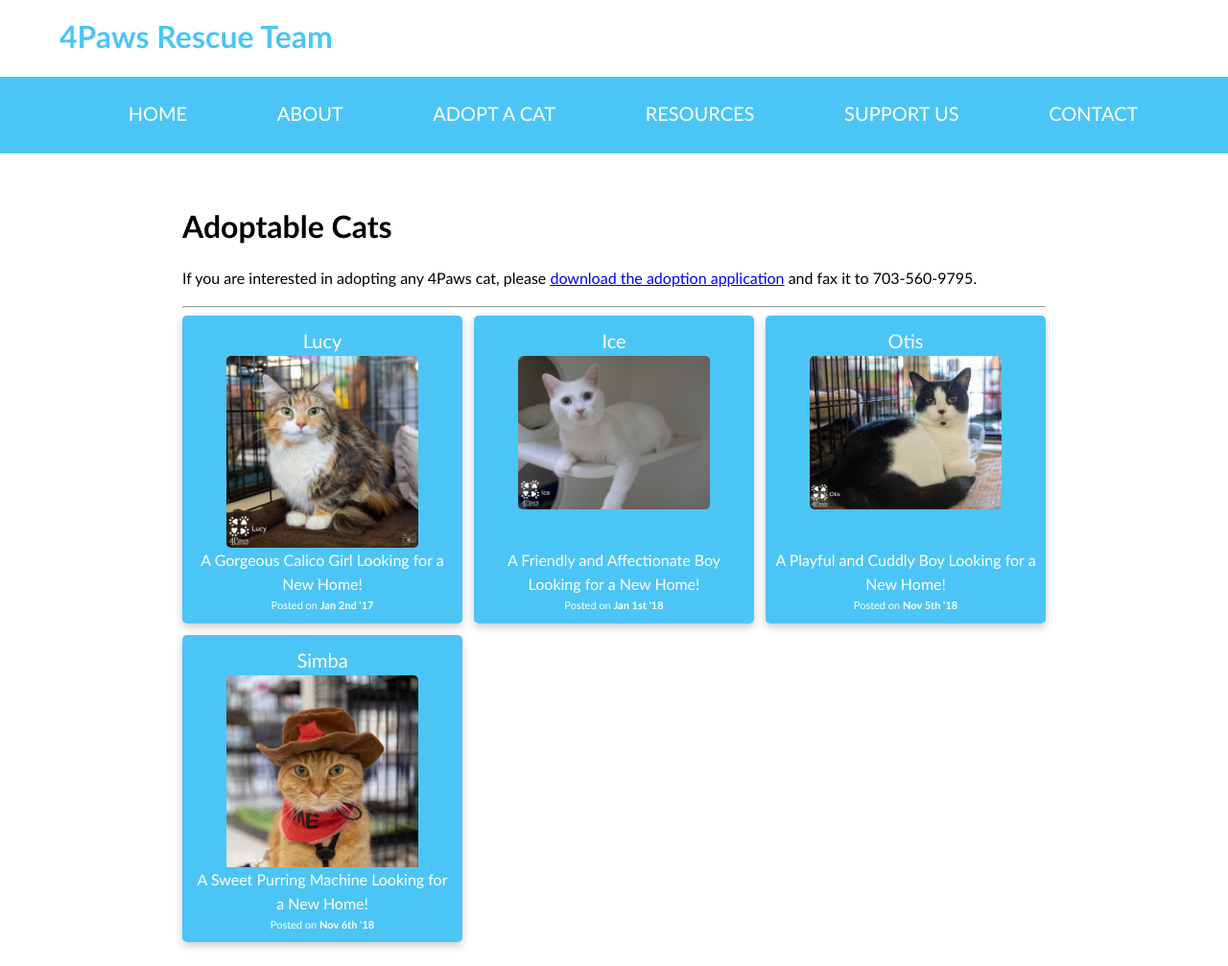
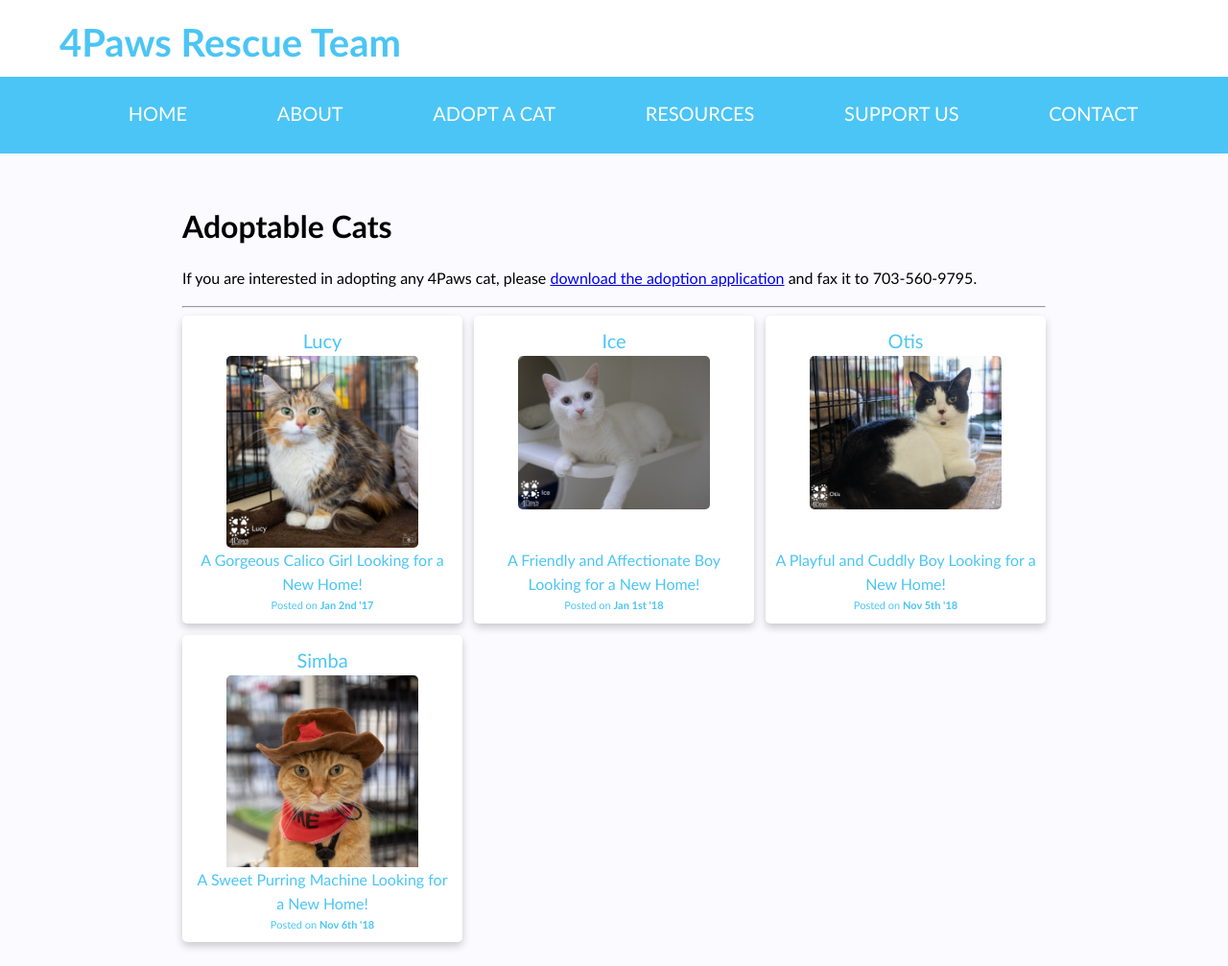
Before and after one commit to khanhntran/4paws, a Gatsby site: page /adoptable-cats in a window 1280 px wide. Shown: the top 1007 px of the page at 96% size. Built offline with nearby package versions, Linux system fonts and the light colour scheme; Gatsby itself is replaced by a stand-in of ours.

Commit message:
Changes to color and header

```diff
--- a/src/styles/components/_cats-grid.scss
+++ b/src/styles/components/_cats-grid.scss
@@ -8,14 +8,14 @@
 
 .cat-grid a {
   text-decoration: none;
-  color: white;
+  color: $fourpaws-blue;
 }
 
 .cat-grid__item {
   padding: 1rem;
   text-decoration: none;
   min-width: 22rem;
-  background: $fourpaws-blue;
+  background: white;
   border-radius: 5px;
   box-shadow: 0 4px 8px 0 rgba(0, 0, 0, 0.2);
 }
--- a/src/styles/components/_header.scss
+++ b/src/styles/components/_header.scss
@@ -13,4 +13,5 @@
 
 .header__title {
   margin: 0;
+  font-size: 4rem;
 }
--- a/src/styles/components/_layout.scss
+++ b/src/styles/components/_layout.scss
@@ -6,3 +6,7 @@
 .h1--no-margin {
   margin: 0;
 }
+
+body {
+  background: rgb(250, 250, 255);
+}
--- a/src/styles/components/_navigation-menu.scss
+++ b/src/styles/components/_navigation-menu.scss
@@ -24,7 +24,6 @@ nav {
   background-color: $fourpaws-blue;
   display: none;
 
-  //padding: 2rem;
   width: 100%;
   min-height: 8rem;
   overflow: auto;
```
